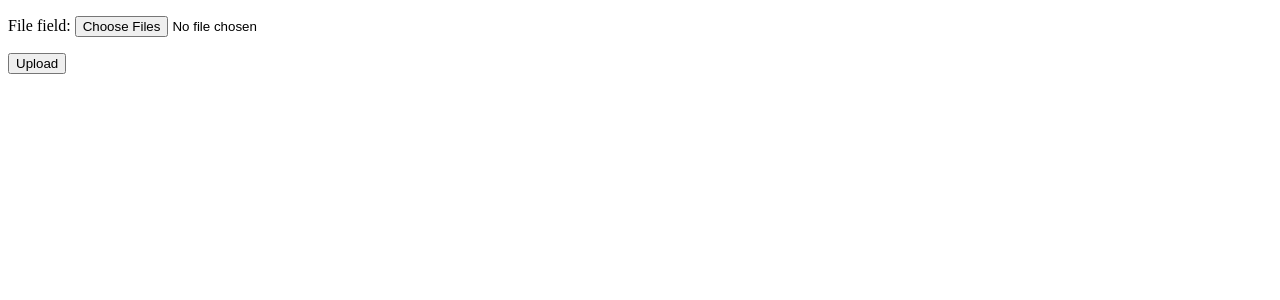
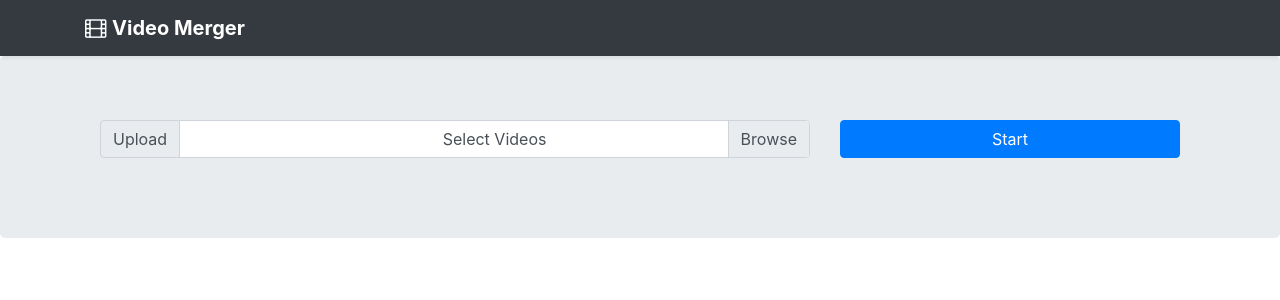
Before and after one commit to rafahuelin/django-celery-video-merger, a Django app: page / in a window 1280 px wide. Shown: the top 300 px of the page. Run offline with Django 3.2, Linux system fonts and the light colour scheme; parts of the project's set-up code (start-up, migrations or seed data) failed here and were passed over; some libraries are stand-ins or nearby versions.

Commit message:
display video list and bootstrap

```diff
--- a/src/video_merger/templates/video_merger/upload.html
+++ b/src/video_merger/templates/video_merger/upload.html
@@ -1,16 +1,72 @@
+{% load widget_tweaks %}
+
 <!DOCTYPE html>
 <html lang="en">
 <head>
   <meta charset="UTF-8">
   <meta name="viewport" content="width=device-width, initial-scale=1.0">
   <meta http-equiv="X-UA-Compatible" content="ie=edge">
+  <link rel="stylesheet" href="https://stackpath.bootstrapcdn.com/bootstrap/4.3.1/css/bootstrap.min.css">
+  <link rel="stylesheet" href="https://stackpath.bootstrapcdn.com/font-awesome/4.7.0/css/font-awesome.min.css">
   <title>Upload Videos</title>
 </head>
 <body>
-  <form action="{% url 'video_merger:upload' %}" method="POST" enctype="multipart/form-data">
-    {% csrf_token %}
-    {{ form.as_p }}
-    <button class="btn btn-primary">Upload</button>
-  </form>
+	<div class="navbar navbar-dark bg-dark shadow-sm">
+		<div class="container d-flex justify-content-between">
+      <span href="#" class="navbar-brand d-flex align-items-center">
+        <i class="fa fa-film"></i>&nbsp;<strong>Video Merger</strong>
+      </span>
+		</div>
+	</div>
+  <main role="main">
+
+  <section class="jumbotron text-center">
+    <div class="container">
+      <form action="{% url 'video_merger:upload' %}" method="POST" class="form-inline mb-3" style="width:100%" enctype="multipart/form-data">
+        {% csrf_token %}
+        <div class="input-group col-8">
+          <div class="input-group-prepend">
+            <span class="input-group-text" id="inputBrowserDescription">Upload</span>
+          </div>
+          <div class="custom-file">
+            {% render_field form.file_field class="custom-file-input form-control" aria-describedby="inputBrowserDescription" %}
+            <label for="id_file_field" class="custom-file-label">Select Videos</label>
+          </div>
+        </div>
+        <div class="col-4">
+          <button class="btn btn-primary btn-block">Start</button>
+        </div>
+      </form>
+      <div class="col-12">
+        <ul id="videoList" class="list-group"></ul>
+      </div>
+    </div>
+  </section>
+
+  <script src="https://stackpath.bootstrapcdn.com/bootstrap/4.3.1/js/bootstrap.min.js"></script>
+
+  <script>
+    displayArea = document.getElementById("videoList")
+
+    // Get uploaded files
+    var uploader = document.getElementById("id_file_field");
+    uploader.addEventListener("input", displayFileNames);
+
+    function displayFileNames() {
+      var files = uploader.files;
+      var fileNames = [];
+
+      // Create list names array
+      for (i = 0; i < files.length; i++) {
+        fileNames.push(files[i].name);
+      }
+
+      // Display file names list
+      fileNames.forEach(function(fileName){
+        displayArea.innerHTML += "<li class='list-group-item'>" + fileName + "</li>";
+      });
+    }
+
+  </script>
 </body>
 </html>
```
